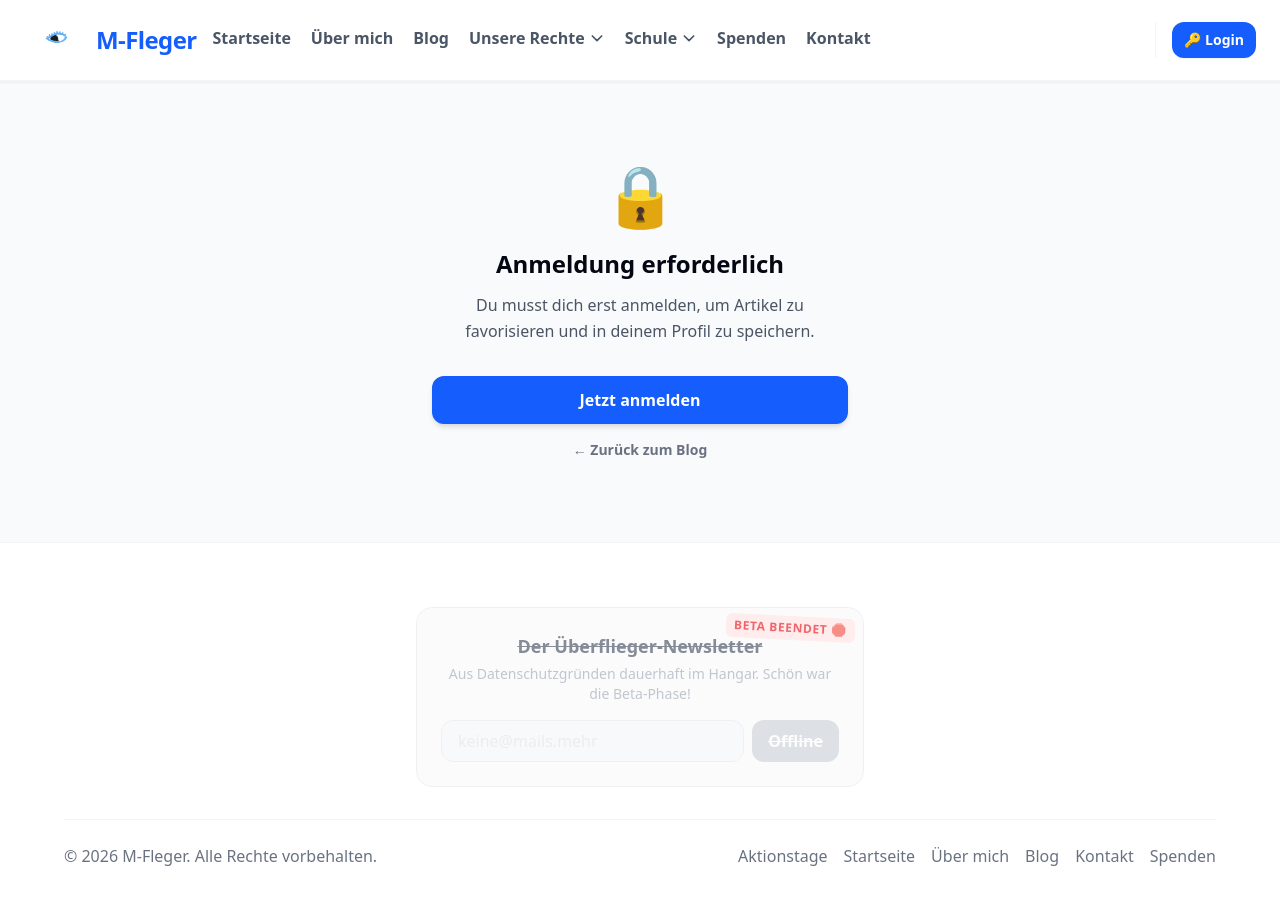
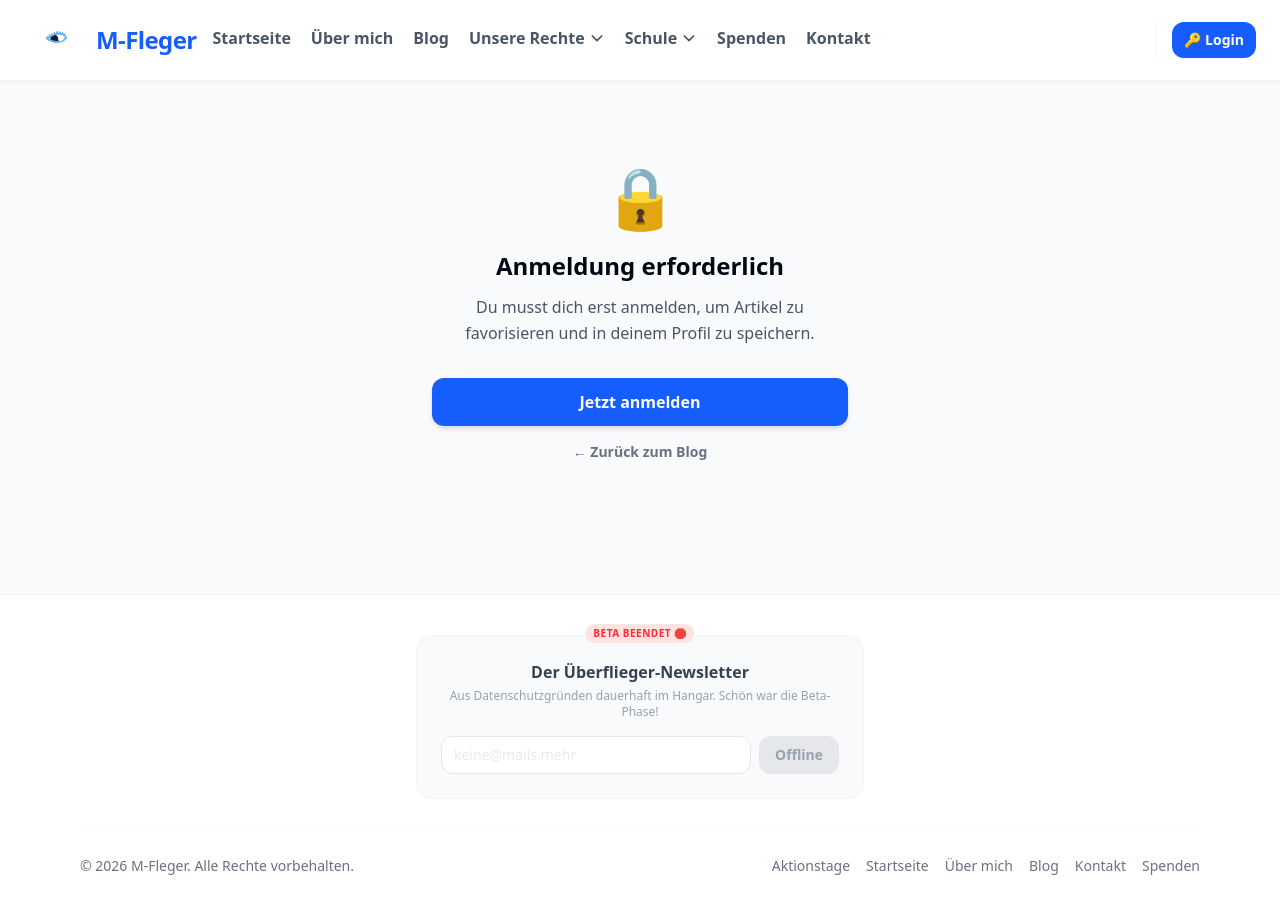
Before and after one commit to julian13053/julian13053.github.io, a Jekyll site: the page built from anmeldung-erforderlich.html, in a window 1280 px wide. Built offline with Jekyll 4.4.1, drawn with Linux system fonts in a browser that asks for light colours; a script that is not in the unit is left out.

Commit message:
Update footer.html

```diff
--- a/_includes/footer.html
+++ b/_includes/footer.html
@@ -1,18 +1,24 @@
-<footer class="bg-white border-t border-gray-100 py-8 px-4 text-center text-gray-500 font-medium">
-
-    {% include newsletter-box.html %}
-
-    <div class="max-w-6xl mx-auto border-t border-gray-100 my-6"></div>
-
-    <div class="max-w-6xl mx-auto flex flex-col md:flex-row justify-between items-center gap-4">
-        <p>&copy; 2026 M-Fleger. Alle Rechte vorbehalten.</p>
-        <div class="flex flex-wrap justify-center gap-4">
-            <a href="/kalender.html" class="hover:text-blue-600 transition-colors no-underline">Aktionstage</a>
-            <a href="/index.html" class="hover:text-blue-600 transition-colors no-underline">Startseite</a>
-            <a href="/ueber-mich.html" class="hover:text-blue-600 transition-colors no-underline">Über mich</a>
-            <a href="/blog.html" class="hover:text-blue-600 transition-colors no-underline">Blog</a>
-            <a href="/kontakt.html" class="hover:text-blue-600 transition-colors no-underline">Kontakt</a>
-            <a href="/spenden.html" class="hover:text-blue-600 transition-colors no-underline">Spenden</a>
+<footer class="bg-white border-t border-gray-100 pt-10 pb-6 w-full mt-12">
+    <div class="max-w-6xl mx-auto px-4 flex flex-col items-center">
+        <div class="bg-gray-50 border border-gray-100 rounded-2xl p-6 max-w-md w-full text-center relative mb-8">
+            <span class="absolute -top-3 left-1/2 transform -translate-x-1/2 bg-red-100 text-red-500 font-bold px-2 py-0.5 rounded-full text-[10px] uppercase tracking-wider">Beta Beendet 🛑</span>
+            <h4 class="text-gray-700 font-bold text-base mb-1">Der Überflieger-Newsletter</h4>
+            <p class="text-gray-400 text-xs mb-4">Aus Datenschutzgründen dauerhaft im Hangar. Schön war die Beta-Phase!</p>
+            <div class="flex gap-2">
+                <input type="text" disabled placeholder="keine@mails.mehr" class="bg-white border border-gray-200 rounded-xl px-3 py-2 text-sm text-gray-300 w-full outline-none">
+                <button disabled class="bg-gray-200 text-gray-400 font-bold px-4 py-2 rounded-xl text-sm border-0">Offline</button>
+            </div>
+        </div>
+        <div class="w-full flex flex-col sm:flex-row items-center justify-between border-t border-gray-50 pt-6 text-sm text-gray-500 font-medium gap-4">
+            <p>© 2026 M-Fleger. Alle Rechte vorbehalten.</p>
+            <div class="flex flex-wrap gap-x-4 gap-y-2 justify-center">
+                <a href="/aktionstage.html" class="text-gray-500 hover:text-blue-600 no-underline">Aktionstage</a>
+                <a href="/index.html" class="text-gray-500 hover:text-blue-600 no-underline">Startseite</a>
+                <a href="/ueber-mich.html" class="text-gray-500 hover:text-blue-600 no-underline">Über mich</a>
+                <a href="/blog.html" class="text-gray-500 hover:text-blue-600 no-underline">Blog</a>
+                <a href="/kontakt.html" class="text-gray-500 hover:text-blue-600 no-underline">Kontakt</a>
+                <a href="/spenden.html" class="text-gray-500 hover:text-blue-600 no-underline">Spenden</a>
+            </div>
         </div>
     </div>
 </footer>
```
